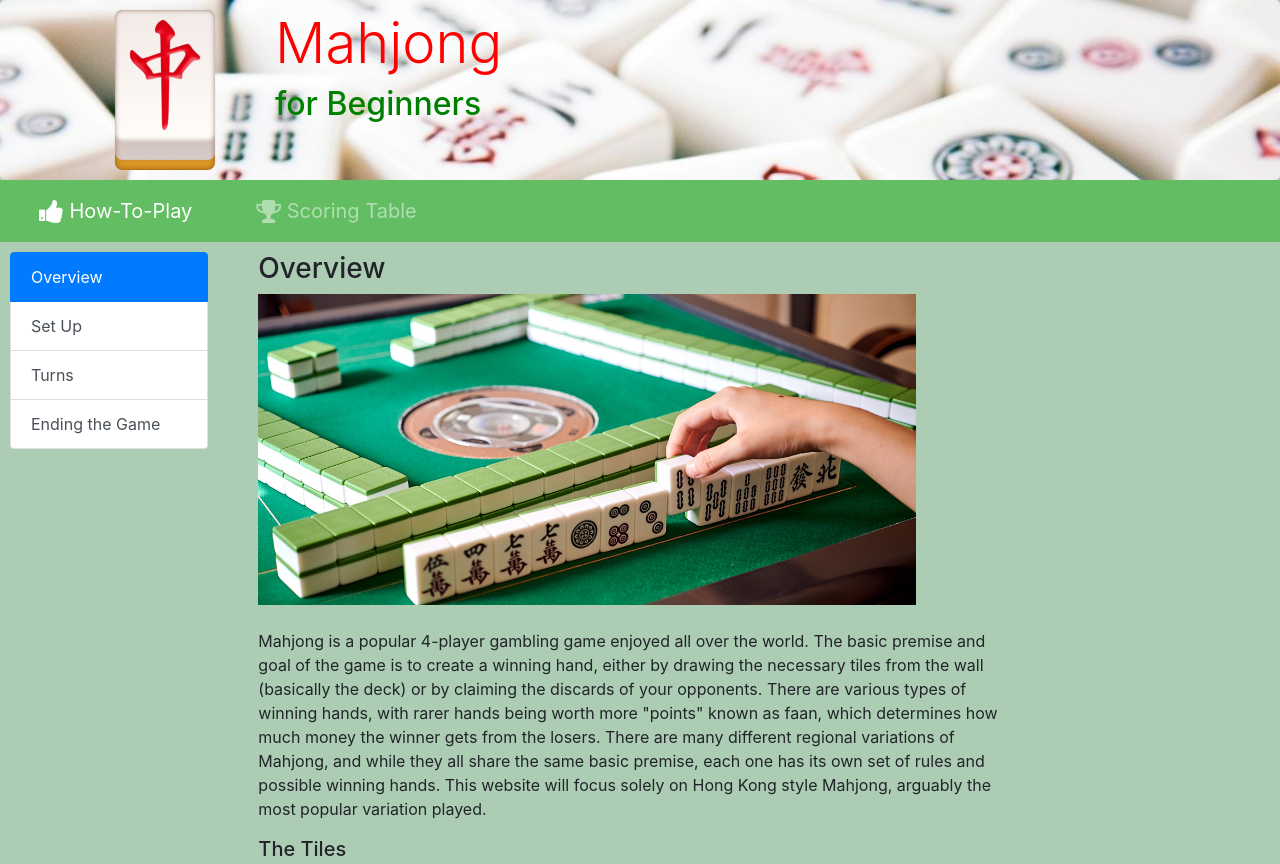
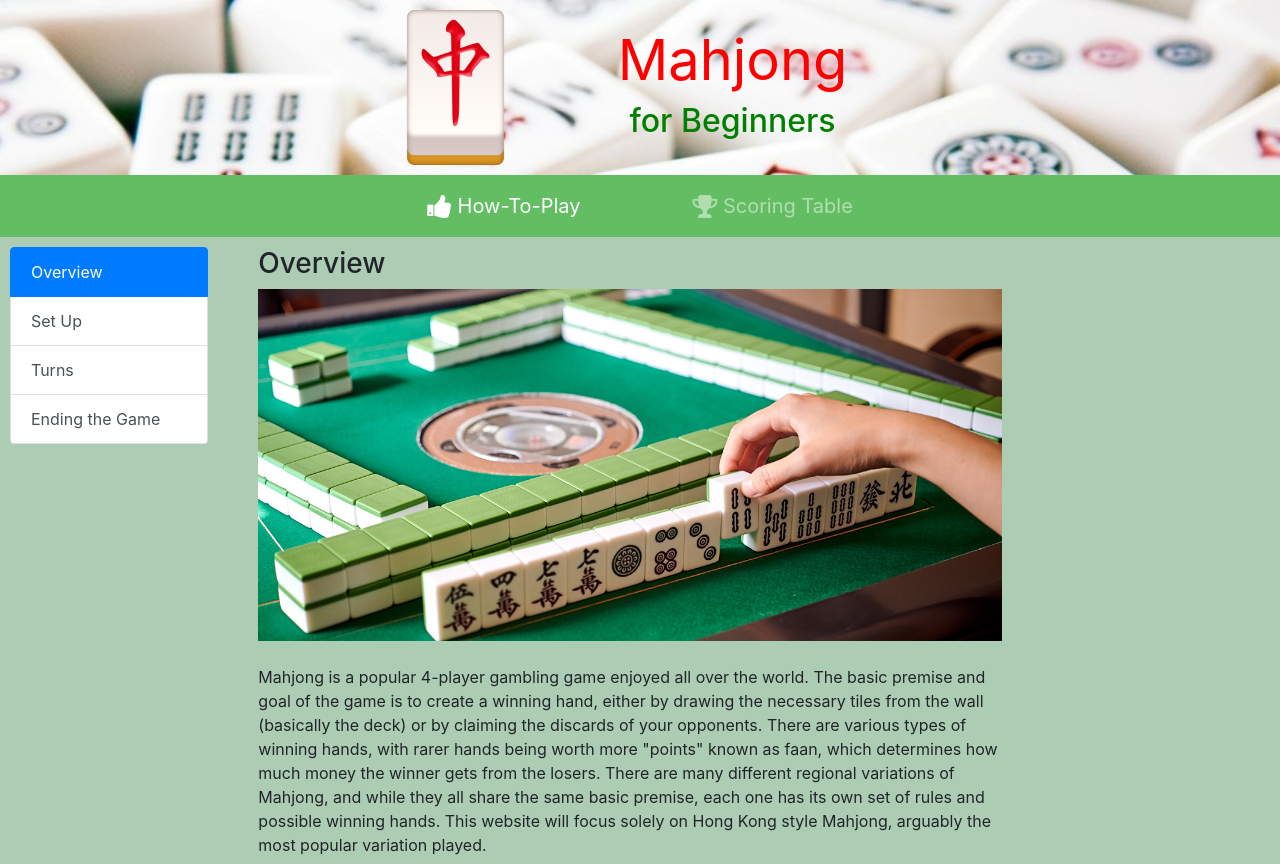
Before and after one commit to Lhtaylor35/mahjong-site, a website: page index.html in a window 1280 px wide. Shown: the top 864 px of the page. Drawn offline with nearby package versions, Linux system fonts and the light colour scheme.

Commit message:
alignment

```diff
--- a/css/styles.css
+++ b/css/styles.css
@@ -47,6 +47,7 @@ body {
 table, th, td {
     border: 1px solid black;
 }
+
 /* @media (max-width: 768px) {
     #list-tab{
         display: none !important;
--- a/index.html
+++ b/index.html
@@ -18,31 +18,32 @@
 
 <body data-spy="scroll" data-target="#nav-tabContent">
    <!-- ======================Header========================================= -->
-   <header class="jumbotron">
+   <header class="jumbotron jumbotron-fluid">
         <div class ="container">
             <div class ="row">
-                <div class="col-2 col-sm-2 col-md-2 align-self-center">
-                    <img src="img/mahjong-red-dragon-facebook.png" class="img-fluid" alt="red-dragon-tile" />
+                <div class="col">
+                    <div class="media">
+                        <img src="img/mahjong-red-dragon-facebook.png" class="col-2 img-fluid ml-auto d-none d-md-block" alt="red-dragon-tile" />
+                        <div class="align-self-center text-center media-body col col-md-4 mr-auto">
+                            <h1 class="display-4"><b>Mahjong</b></h1>
+                            <h2>for Beginners</h2>
+                        </div>
+                    </div>
                 </div>
-                <div class="col">
-                    <h1 class="display-4">Mahjong</h1>
-                    <h2>for Beginners</h2>
-                </div>
-
             </div>
         </div>
     </header>
 
 <!-- =================navbar================== -->
     <nav class="navbar navbar-expand-sm navbar-dark">
-        <div class="container ml-0">
+        <div class="container">
             <button class="navbar-toggler" type="button" data-toggle="collapse" data-target="#mahjongNavbar">
                 <span class="navbar-toggler-icon"></span>
             </button>
             <div class="collapse navbar-collapse" id="mahjongNavbar">
-                <ul class="navbar-nav">
+                <ul class="navbar-nav mx-auto">
                     <li class="nav-item active"><a class="nav-link mr-5" href="#"><i class="fa fa-thumbs-up fa-lg"></i> How-To-Play</a></li>
-                    <li class="nav-item"><a class="nav-link" href="scoringtable.html"><i class="fa fa-trophy fa-lg"></i> Scoring Table</a></li>
+                    <li class="nav-item"><a class="nav-link ml-5" href="scoringtable.html"><i class="fa fa-trophy fa-lg"></i> Scoring Table</a></li>
                 </ul>
             </div>
         </div>
@@ -67,7 +68,7 @@
 <!-- Overview -->
                 <div class="col tab-pane fade show active" id="list-overview" role="tabpanel" aria-labelledby="list-overview-list">
                     <h3 class="col">Overview</h3>
-                    <img src="img/set-up2.jpg" alt="mahjong setup" class="col-10 col-sm-8"/>
+                    <img src="img/set-up2.jpg" alt="mahjong setup" class="col-10 col-sm-9"/>
                     <br />
                     <br />
                     <p class="col-sm-9">
@@ -159,7 +160,7 @@
                     <p class="col-sm-9">
                         Once the faan value of the winning hand is determined, a points system may be used to determine how much money should be paid out. The exact amount of money that each point is worth is arbitrary and is to be established by the players. If the winning tile was a claimed discard, the discarder pays double the value of the hand, while the other players pay the normal value. If the winning tile was self-drawn from the wall, all players pay double to the winner. See below for a faan to points conversion:
                     </p>
-                    <table class="col-3 offset-1">
+                    <table class="col-10 col-sm-3 offset-1">
                         <tr>
                             <th>Faan</th>
                             <th>Points</th>
```
